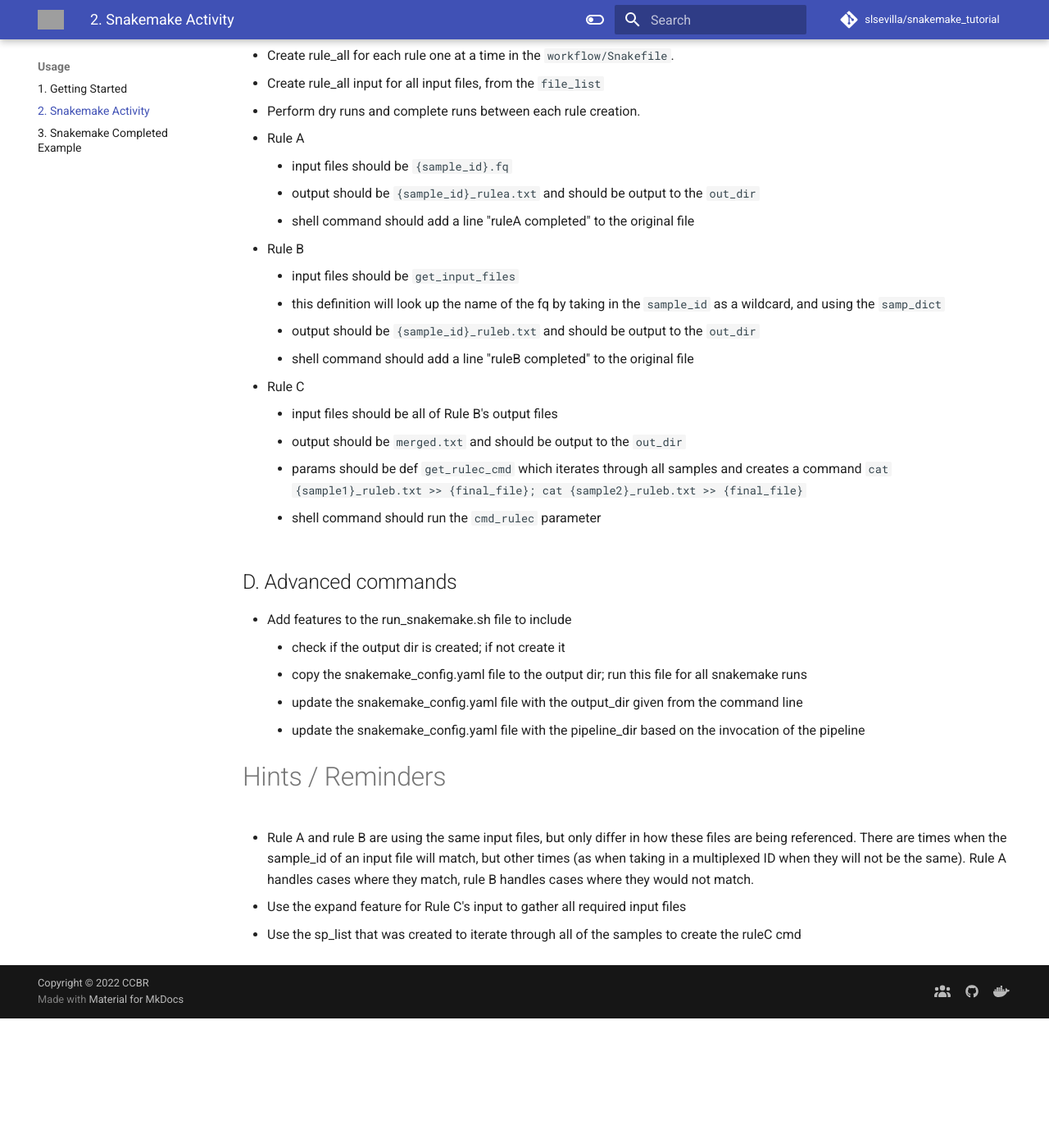
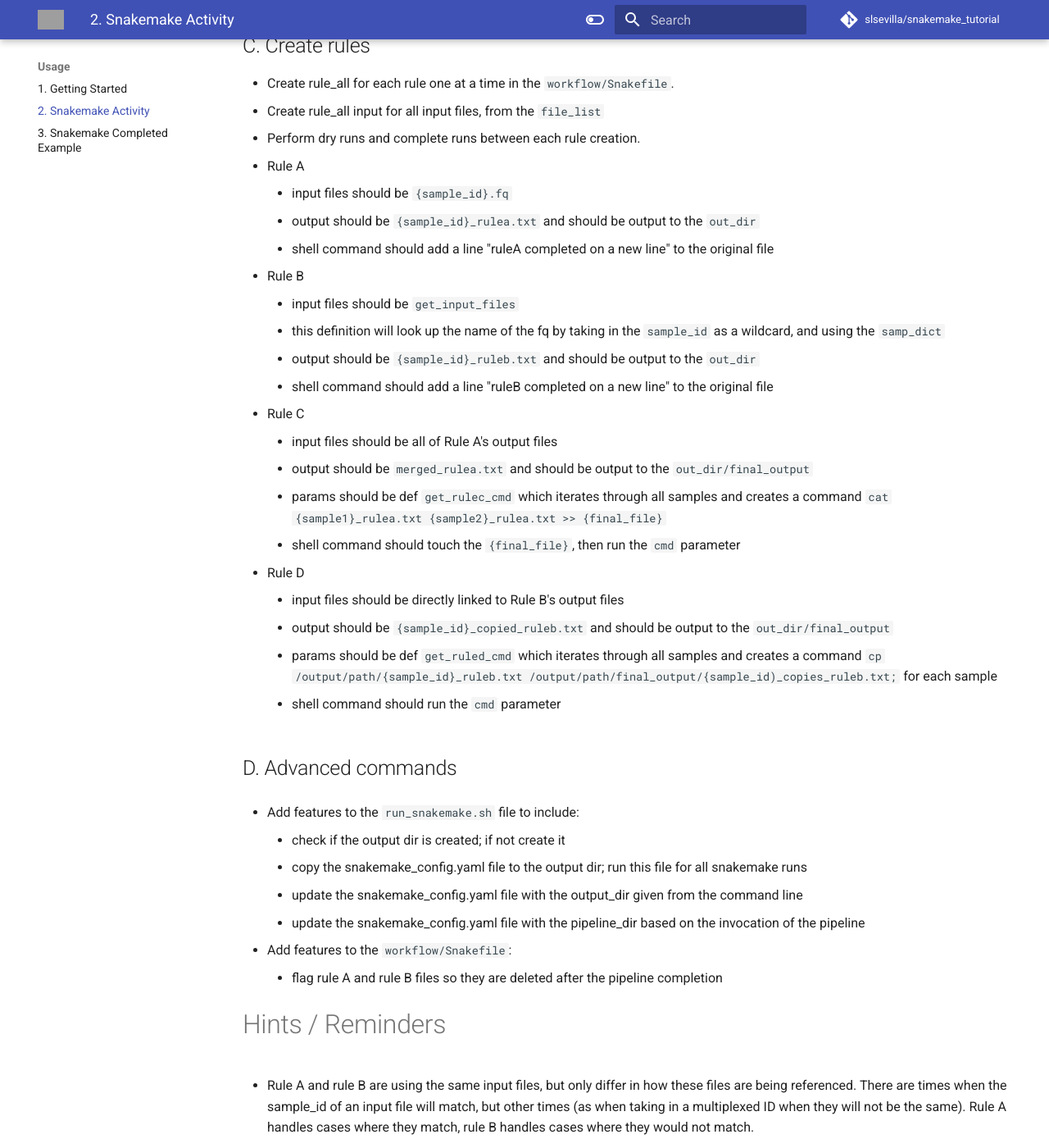
Before and after one commit to CCBR/snakemake_tutorial, an MkDocs documentation site: the page built from docs/usage/task.md, in a window 1280 px wide and 1400 px high, scrolled down 1423 px. Shown: the whole window at 82% size. Built offline with MkDocs 1.6.1 and Material for MkDocs 9.7.7, drawn with Linux system fonts in a browser that asks for light colours; comment, search, counter and statistics services are not loaded; the version menu is left out; before the commit the page ends 2665 px from its top, so only the background shows below that; some of the changed text lies outside the part shown; grey boxes are pictures that could not be loaded.

Commit message:
add final rule

````diff
--- a/docs/usage/task.md
+++ b/docs/usage/task.md
@@ -23,7 +23,8 @@ The task can be broken up into A. pre-processing, B. sample handling, C. rule cr
 
 - Create two different Snakemake commands, one for a dry run and one for a local run to the `run_snakemake.sh`
 - Include the path to the workflow/Snakefile, the config/snakemake_config.yaml
-- Include flags --printshellcmds, --verbose, --rerun-incomplete
+- Include flags --printshellcmds, --verbose, --rerun-incomplete to both commands
+- Include flag --cores 1 for the `run` command
 
 ## B. Sample Handling
 
@@ -50,27 +51,49 @@ The task can be broken up into A. pre-processing, B. sample handling, C. rule cr
 - Rule A
     - input files should be `{sample_id}.fq`
     - output should be `{sample_id}_rulea.txt` and should be output to the `out_dir`
-    - shell command should add a line "ruleA completed" to the original file
+    - shell command should add a line "ruleA completed on a new line" to the original file
 - Rule B
     - input files should be `get_input_files`
     - this definition will look up the name of the fq by taking in the `sample_id` as a wildcard, and using the `samp_dict`
     - output should be `{sample_id}_ruleb.txt` and should be output to the `out_dir`
-    - shell command should add a line "ruleB completed" to the original file
+    - shell command should add a line "ruleB completed on a new line" to the original file
 - Rule C
-    - input files should be all of Rule B's output files
-    - output should be `merged.txt` and should be output to the `out_dir`
-    - params should be def `get_rulec_cmd` which iterates through all samples and creates a command `cat {sample1}_ruleb.txt >> {final_file}; cat {sample2}_ruleb.txt >> {final_file}`
-    - shell command should run the `cmd_rulec` parameter
+    - input files should be all of Rule A's output files
+    - output should be `merged_rulea.txt` and should be output to the `out_dir/final_output`
+    - params should be def `get_rulec_cmd` which iterates through all samples and creates a command `cat {sample1}_rulea.txt {sample2}_rulea.txt >> {final_file}`
+    - shell command should touch the `{final_file}`, then run the `cmd` parameter
+- Rule D
+    - input files should be directly linked to Rule B's output files
+    - output should be `{sample_id}_copied_ruleb.txt` and should be output to the `out_dir/final_output`
+    - params should be def `get_ruled_cmd` which iterates through all samples and creates a command `cp /output/path/{sample_id}_ruleb.txt /output/path/final_output/{sample_id)_copies_ruleb.txt;` for each sample
+    - shell command should run the `cmd` parameter
 
 ## D. Advanced commands
 
-- Add features to the run_snakemake.sh file to include
+- Add features to the `run_snakemake.sh` file to include:
     - check if the output dir is created; if not create it
     - copy the snakemake_config.yaml file to the output dir; run this file for all snakemake runs
     - update the snakemake_config.yaml file with the output_dir given from the command line
     - update the snakemake_config.yaml file with the pipeline_dir based on the invocation of the pipeline
 
+- Add features to the `workflow/Snakefile`:
+    - flag rule A and rule B files so they are deleted after the pipeline completion
+
 # Hints / Reminders
 - Rule A and rule B are using the same input files, but only differ in how these files are being referenced. There are times when the sample_id of an input file will match, but other times (as when taking in a multiplexed ID when they will not be the same). Rule A handles cases where they match, rule B handles cases where they would not match.
 - Use the expand feature for Rule C's input to gather all required input files
+- Snakemake will automatically create directories that don't exist, such as the `out_dir/final_output` when they are listed as `output`
 - Use the sp_list that was created to iterate through all of the samples to create the ruleC cmd
+- Use the `rules.RuleName.output.OutputName` feature of Snakemake to link output and input files together
+
+The output of the dry-run for all rules should look as follows:
+```
+job      count    min threads    max threads
+-----  -------  -------------  -------------
+A            2              1              1
+B            2              1              1
+C            1              1              1
+D            2              1              1
+all          1              1              1
+total        8              1              1
+```
````
